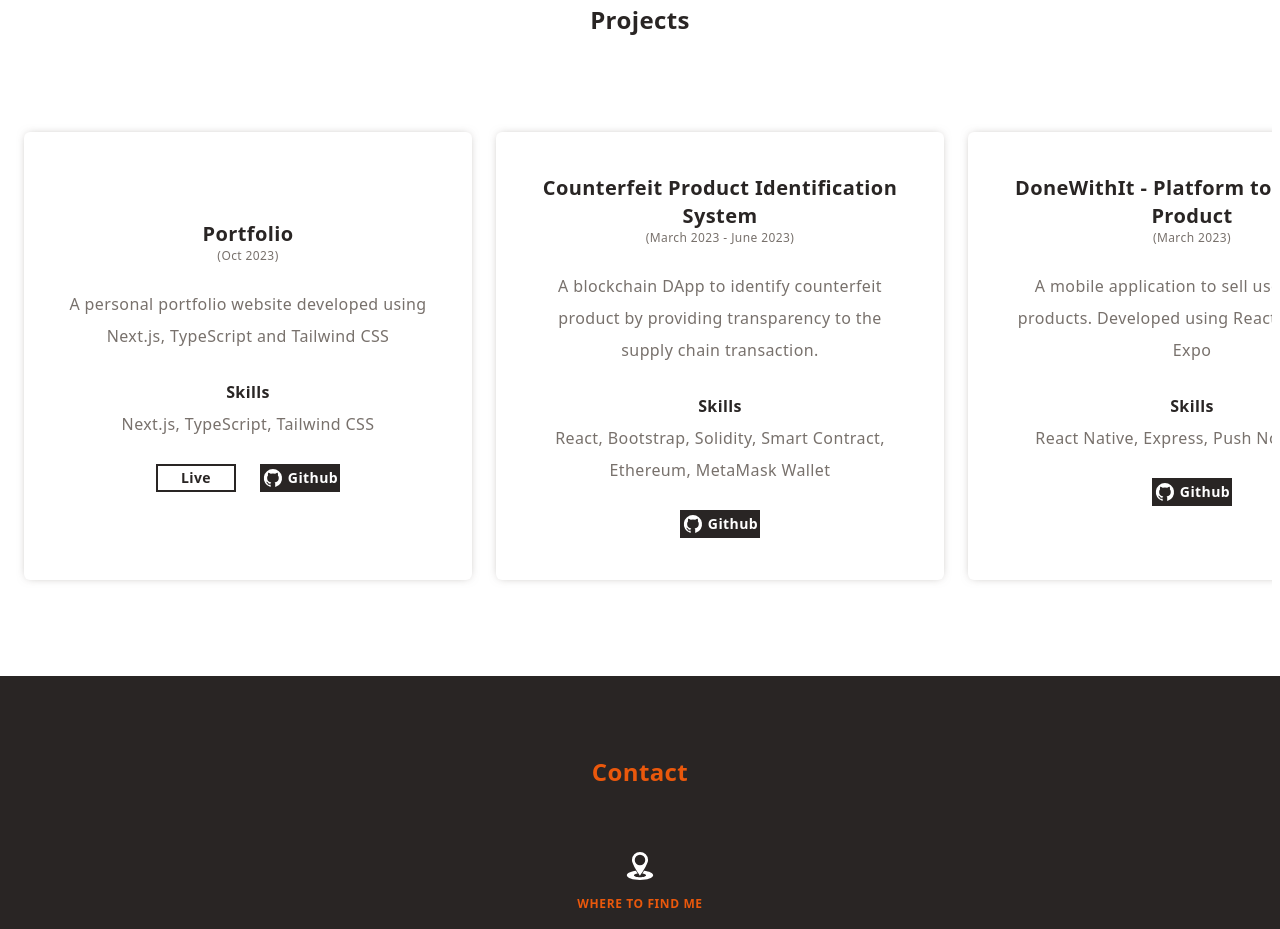
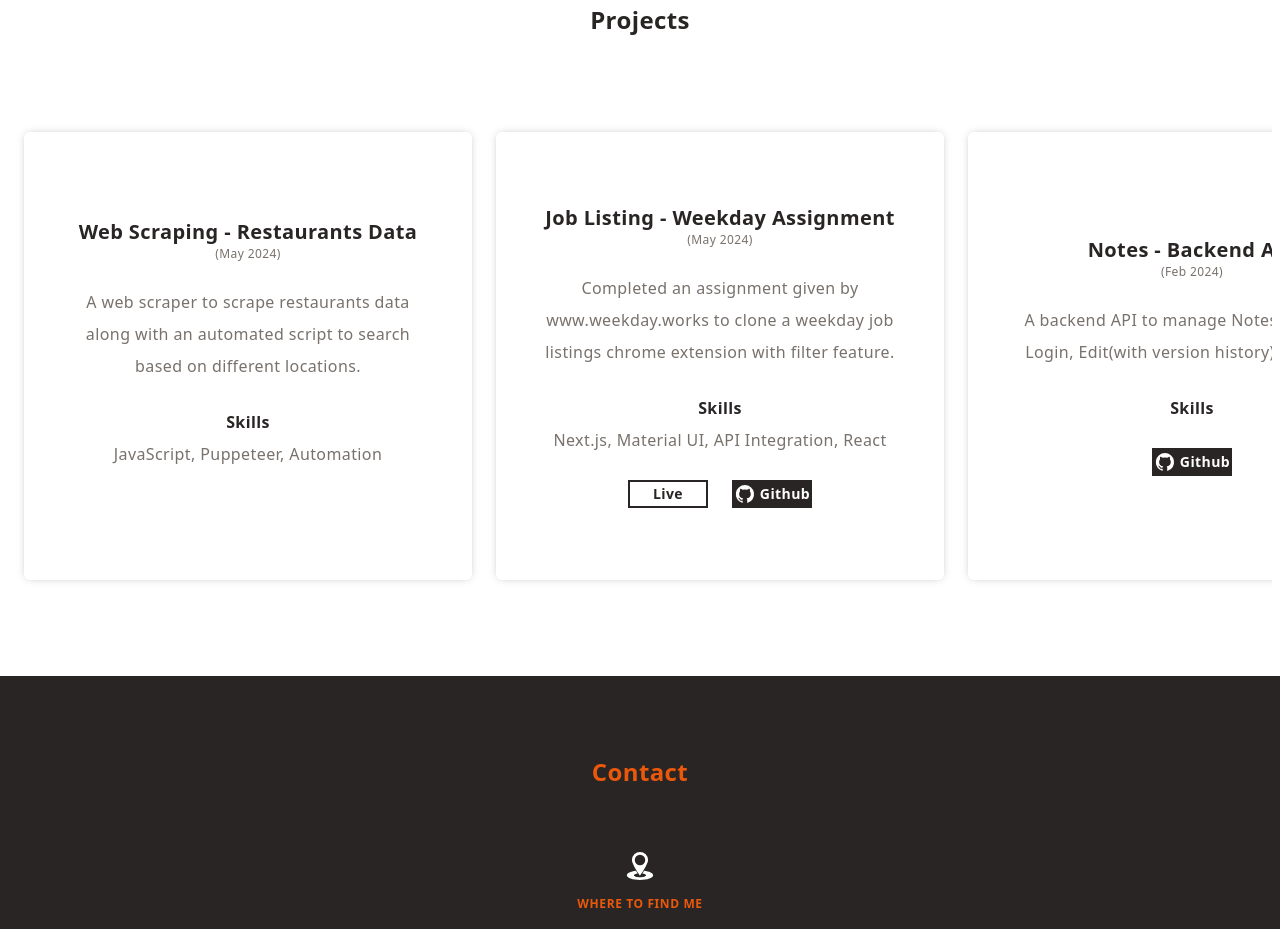
Before and after one commit to rajeshchoudharyt/portfolio, a Next.js app: page / in a window 1280 px wide. Shown: the part 4180-5109 px from the top of the page. Built offline with nearby package versions, Linux system fonts and the light colour scheme.

Commit message:
Update Projects.tsx

```diff
--- a/components/Projects.tsx
+++ b/components/Projects.tsx
@@ -1,4 +1,24 @@
 const projects = [
+    {
+        title: "Web Scraping - Restaurants Data",
+        duration: "May 2024",
+        description: "A web scraper to scrape restaurants data along with an automated script to search based on different locations.",
+        skills: "JavaScript, Puppeteer, Automation",
+    },
+    {
+        title: "Job Listing - Weekday Assignment",
+        duration: "May 2024",
+        description: "Completed an assignment given by www.weekday.works to clone a weekday job listings chrome extension with filter feature.",
+        skills: "Next.js, Material UI, API Integration, React",
+        url: "https://github.com/rajeshchoudharyt/weekday-search-job",
+        live: "https://weekday-search-job.vercel.app",
+    },
+    {
+        title: "Notes - Backend API",
+        duration: "Feb 2024",
+        description: "A backend API to manage Notes. Features: Login, Edit(with version history) and Share",
+        url: "https://github.com/rajeshchoudharyt/django-notes-api",
+    },
     {
         title: "Portfolio",
         duration: "Oct 2023",
```
